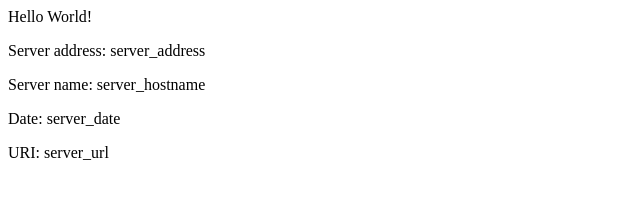
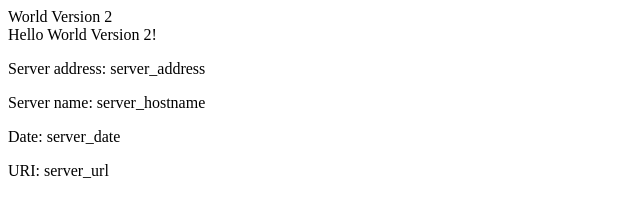
Before and after one commit to jghartin2008/eks-example, a plain HTML site: page src/index.html in a window 1280 px wide. Shown: the whole page, without its empty margins (0-640 px from the left). Drawn offline with Linux system fonts and the light colour scheme.

Commit message:
v2 Updating home page

```diff
--- a/src/index.html
+++ b/src/index.html
@@ -1,8 +1,12 @@
 <head>
-<title>Hello World</title>
-</head>
+ World Version 2
+
+
+
+	<title>Hello Worldi Version 2</title>
+		</head>
 <div class="info">
-<h>Hello World!</h>
+<h>Hello World Version 2!</h>
 <p><span>Server&nbsp;address:</span> <span>server_address</span></p>
 <p><span>Server&nbsp;name:</span> <span>server_hostname</span></p>
 <p class="smaller"><span>Date:</span> <span>server_date</span></p>
```
